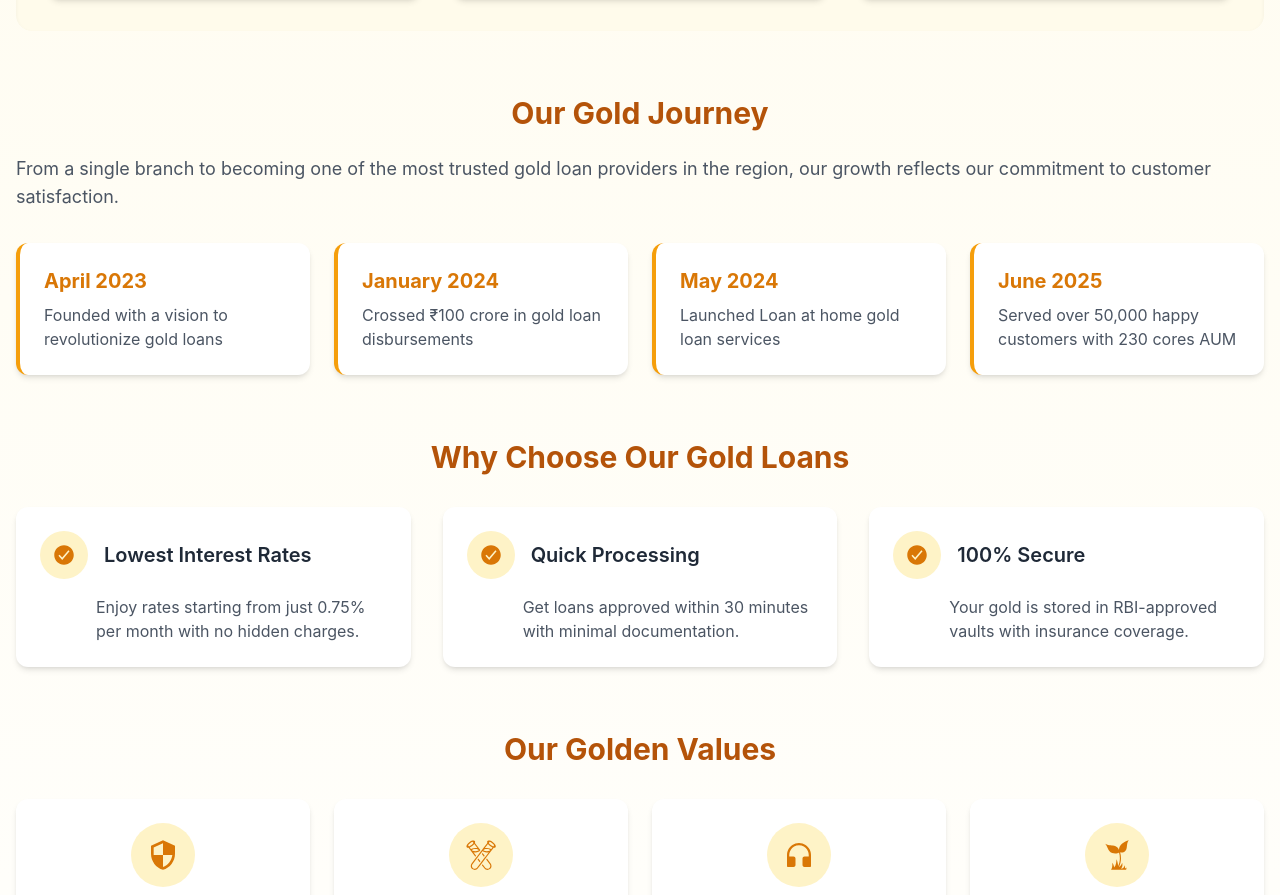
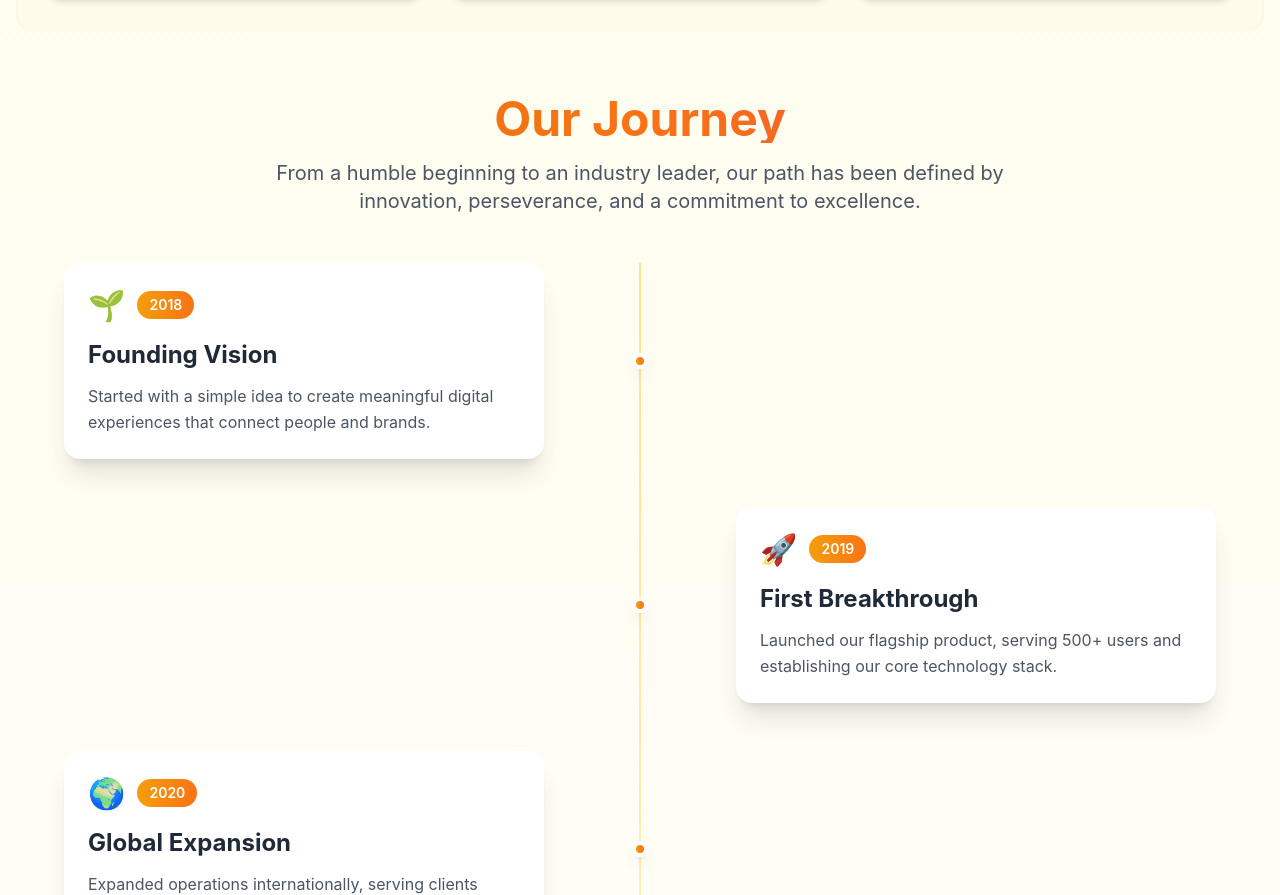
Before and after one commit to bikashsahu28/ugfl, a React (Vite) app: page /about/company in a window 1280 px wide. Shown: the part 930-1825 px from the top of the page. Built offline with nearby package versions, Linux system fonts and the light colour scheme.

Commit message:
Our Journey at about section

```diff
--- a/src/pages/About.jsx
+++ b/src/pages/About.jsx
@@ -12,11 +12,62 @@ import { IoCheckmarkCircleSharp } from 'react-icons/io5';
 function About() {
   const { t } = useTranslation();
 
-  const fadeIn = {
-    hidden: { opacity: 0, y: 20 },
-    visible: { opacity: 1, y: 0 }
+   const milestones = [
+    {
+      year: "2018",
+      title: "Founding Vision",
+      description: "Started with a simple idea to create meaningful digital experiences that connect people and brands.",
+      icon: "🌱"
+    },
+    {
+      year: "2019",
+      title: "First Breakthrough",
+      description: "Launched our flagship product, serving 500+ users and establishing our core technology stack.",
+      icon: "🚀"
+    },
+    {
+      year: "2020",
+      title: "Global Expansion",
+      description: "Expanded operations internationally, serving clients across 15 countries and building a diverse team.",
+      icon: "🌍"
+    },
+    {
+      year: "2021",
+      title: "Award Recognition",
+      description: "Received industry accolades for innovation and user experience design, recognized as Top Startup.",
+      icon: "🏆"
+    },
+    {
+      year: "2022",
+      title: "Technology Leadership",
+      description: "Pioneered AI-driven solutions that transformed our platform's capabilities and efficiency.",
+      icon: "⚡"
+    },
+    {
+      year: "2023",
+      title: "Community Impact",
+      description: "Launched educational initiatives and open-source projects, empowering 10,000+ developers worldwide.",
+      icon: "🤝"
+    },
+    {
+      year: "2024",
+      title: "Sustainable Growth",
+      description: "Achieved profitability while maintaining commitment to ethical practices and environmental sustainability.",
+      icon: "🌳"
+    }
+  ];
+
+const fadeIn = {
+    hidden: { opacity: 0, y: 30 },
+    visible: {
+      opacity: 1,
+      y: 0,
+      transition: {
+        duration: 0.6,
+        staggerChildren: 0.1
+      }
+    }
   };
-
   return (
     <div className="bg-gradient-to-b from-amber-50 to-white">
 
@@ -147,9 +198,8 @@ function About() {
           </div>
         </motion.div>
 
-
         {/* Our Journey */}
-        <motion.div
+        {/* <motion.div
           id="journey"
           initial="hidden"
           whileInView="visible"
@@ -172,7 +222,81 @@ function About() {
               </motion.div>
             ))}
           </div>
-        </motion.div>
+        </motion.div> */}
+
+        <motion.div
+      id="journey"
+      initial="hidden"
+      whileInView="visible"
+      viewport={{ once: true }}
+      variants={fadeIn}
+      className="mb-16 px-4"
+    >
+      {/* Section Header */}
+      <div className="text-center mb-12">
+        <h2 className="text-4xl md:text-5xl font-bold mb-4 text-transparent bg-clip-text bg-gradient-to-r from-amber-600 via-orange-500 to-red-500">
+          Our Journey
+        </h2>
+        <p className="text-gray-600 text-lg md:text-xl max-w-3xl mx-auto leading-relaxed">
+          From a humble beginning to an industry leader, our path has been defined by innovation, perseverance, and a commitment to excellence.
+        </p>
+      </div>
+
+      {/* Timeline Container */}
+      <div className="relative max-w-6xl mx-auto">
+        {/* Vertical Line */}
+        <div className="absolute left-1/2 transform -translate-x-1/2 h-full w-0.5 bg-gradient-to-b from-amber-200 to-transparent dark:from-amber-700 dark:to-transparent"></div>
+
+        {/* Milestones */}
+        <div className="space-y-12">
+          {milestones.map((milestone, index) => (
+            <motion.div
+              key={milestone.year}
+              whileHover={{ y: -8, scale: 1.02 }}
+              className={`relative flex items-center ${
+                index % 2 === 0 ? 'flex-row' : 'flex-row-reverse'
+              }`}
+            >
+              {/* Timeline Dot */}
+              <div className="absolute left-1/2 transform -translate-x-1/2 w-4 h-4 rounded-full bg-gradient-to-r from-amber-500 to-orange-500 shadow-lg z-10 border-4 border-white dark:border-gray-800"></div>
+
+              {/* Content Card */}
+              <div className={`w-full md:w-5/12 p-6 rounded-2xl shadow-xl bg-white dark:bg-gray-800 transform transition-all duration-300 hover:shadow-2xl ${
+                index % 2 === 0 ? 'mr-8' : 'ml-8'
+              }`}>
+                <div className="flex items-center mb-4">
+                  <span className="text-3xl mr-3">{milestone.icon}</span>
+                  <span className="bg-gradient-to-r from-amber-500 to-orange-500 text-white px-3 py-1 rounded-full text-sm font-semibold">
+                    {milestone.year}
+                  </span>
+                </div>
+
+                <h3 className="text-2xl font-bold text-gray-800 dark:text-white mb-3">
+                  {milestone.title}
+                </h3>
+
+                <p className="text-gray-600 dark:text-gray-300 leading-relaxed">
+                  {milestone.description}
+                </p>
+              </div>
+            </motion.div>
+          ))}
+        </div>
+      </div>
+
+      {/* Decorative Elements */}
+      <div className="mt-12 flex justify-center">
+        <div className="flex space-x-4">
+          {[...Array(5)].map((_, i) => (
+            <div
+              key={i}
+              className="w-2 h-2 bg-amber-300 rounded-full animate-bounce"
+              style={{ animationDelay: `${i * 0.2}s` }}
+            ></div>
+          ))}
+        </div>
+      </div>
+    </motion.div>
 
         {/* Why Choose Us */}
         <motion.div
```
